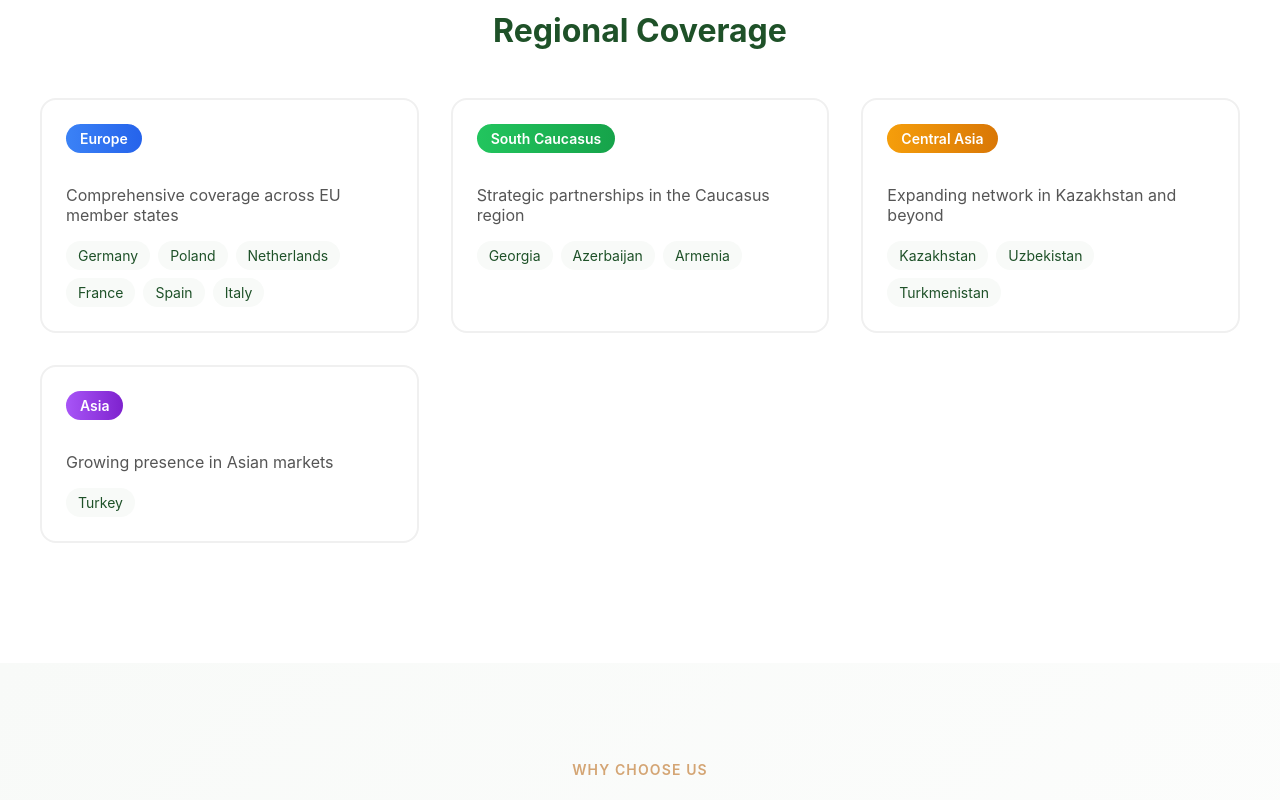
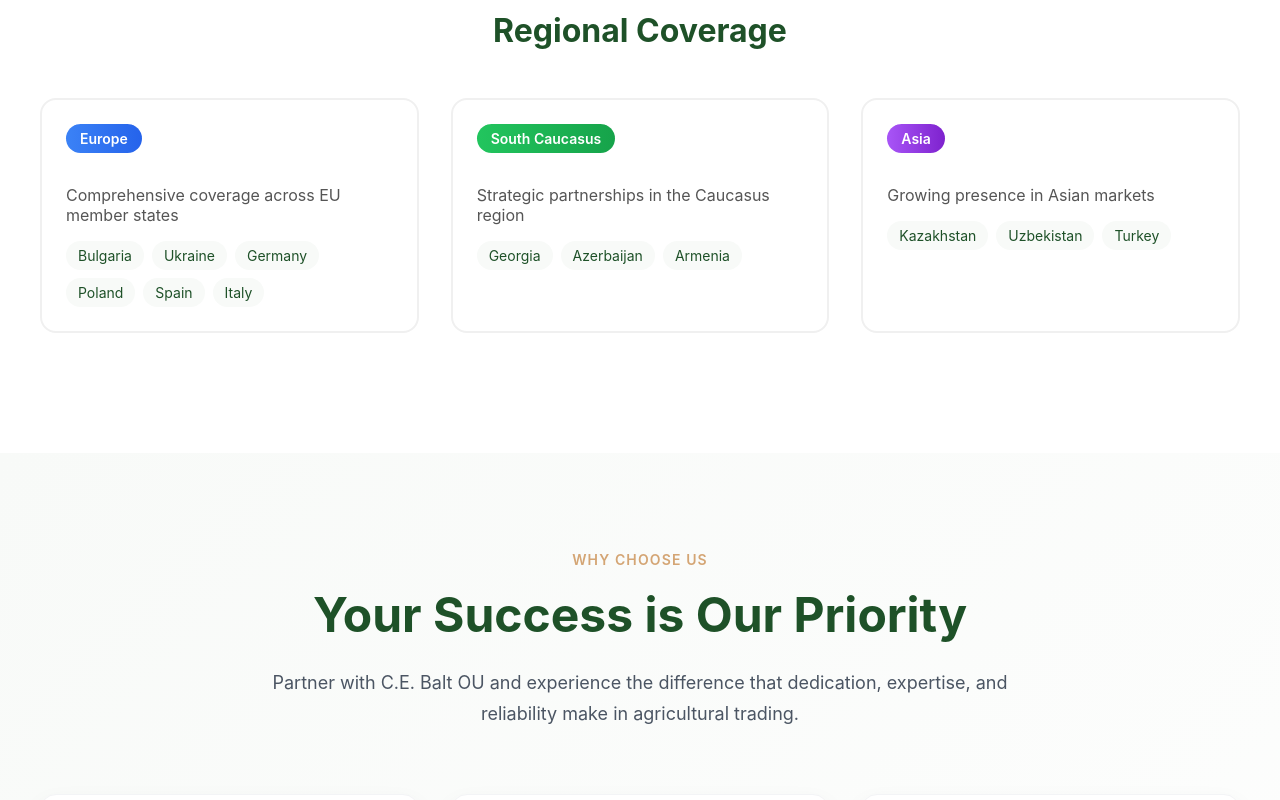
Before and after one commit to Fendyx/cebalt_ou, a React (Create React App) app: page / in a window 1280 px wide. Shown: the part 6480-7280 px from the top of the page. Built offline with nearby package versions, Linux system fonts and the light colour scheme.

Commit message:
deleted/changed countries

```diff
--- a/src/components/sections/LogisticsSection.jsx
+++ b/src/components/sections/LogisticsSection.jsx
@@ -11,7 +11,7 @@ const LogisticsSection = () => {
     {
       name: "Europe",
       description: "Comprehensive coverage across EU member states",
-      countries: ["Germany", "Poland", "Netherlands", "France", "Spain", "Italy"],
+      countries: ["Bulgaria", "Ukraine", "Germany", "Poland", "Spain", "Italy"],
       gradient: "logistics__badge--blue",
     },
     {
@@ -21,15 +21,9 @@ const LogisticsSection = () => {
       gradient: "logistics__badge--green",
     },
     {
-      name: "Central Asia",
-      description: "Expanding network in Kazakhstan and beyond",
-      countries: ["Kazakhstan", "Uzbekistan", "Turkmenistan"],
-      gradient: "logistics__badge--amber",
-    },
-    {
       name: "Asia",
       description: "Growing presence in Asian markets",
-      countries: ["Turkey"],
+      countries: ["Kazakhstan", "Uzbekistan","Turkey"],
       gradient: "logistics__badge--purple",
     },
   ];
```
